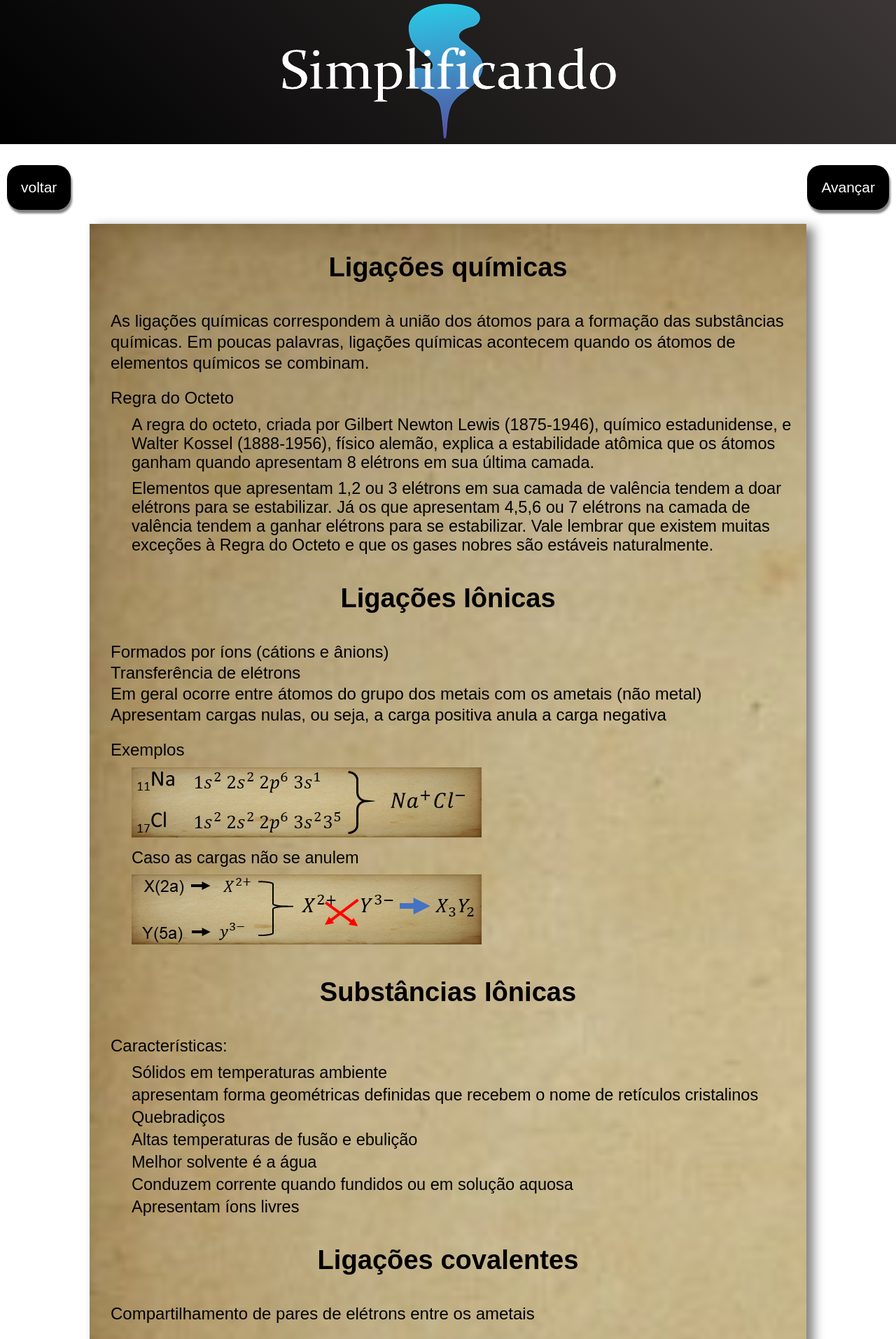
After one commit to Rivaldo05/BenkyouV1.01, a PHP site: page /quimica/ligacoes_quimicas.html in a window 1280 px wide. The commit adds this page. Shown: the top 1914 px of the page at 70% size. Run offline with PHP 8.4, Linux system fonts and the light colour scheme.

Commit message:
Add files via upload

```diff
--- a/index.html
+++ b/index.html
@@ -63,8 +63,12 @@
 
 			<div class="lista_conteudo">
 				<ul>
+					<li><a href="quimica/modelos_atomicos.html">Modelos atômicos</a></li>
 					<li><a href="quimica/compostos_organicos.html">Compostos orgânicos</a></li>
 					<li><a href="quimica/nomeclatura_organica.html">Nomeclatura dos compostos orgânicos</a></li>
+					<li><a href="quimica/funcoes_inorganicas.html">Funções inorgânicas</a></li>
+					<li><a href="quimica/ligacoes_quimicas.html">ligações químicas</a></li>
+					<li><a href=""></a></li>
 				</ul>
 			</div>
 		</div>
--- a/materia-estilo.css
+++ b/materia-estilo.css
@@ -49,6 +49,7 @@ span{
 	margin-top: 10px;
 
 }
+
 
 .resumo_listap li{
 	margin-inline-start:-40px;
--- /dev/null
+++ b/quimica/ligacoes_quimicas.html
@@ -0,0 +1,96 @@
+<!DOCTYPE html>
+<html>
+<head lang="PT-BR">
+	<title>Modelos atômicos</title>
+	<meta charset="utf-8">
+	<link rel="stylesheet" type="text/css" href="../materia-estilo.css">
+	<link rel="stylesheet" type="text/css" href="../header-footer.css">
+	<meta name="viewport" content="width=device-width, initial-scale=1.0">
+</head>
+<body>
+	<header class="header">
+		<div class="img_header">
+			<a href="../index.html"><img src="../imagens/logo4 img.png" alt="Logo do site"></a>
+		</div>
+	</header>
+
+	<div class="clas_voltar">
+		<a href="../index.html" class="bt_voltar"> voltar </a>
+		<a href="quimica/compostos_organicos.html" class="bt_voltar"> Avançar </a>
+	</div>
+
+	<main class="conteiner">
+		<div class="conteiner_conteudo">
+			<section class="intro">
+				<h1>Ligações químicas</h1>
+				<p class="resumo_lista">As ligações químicas correspondem à união dos átomos para a formação das substâncias químicas. Em poucas palavras, ligações químicas acontecem quando os átomos de elementos químicos se combinam.</p>
+
+				<p class="resumo_lista">Regra do Octeto</p>
+				<p class="resumo_listap">A regra do octeto, criada por Gilbert Newton Lewis (1875-1946), químico estadunidense, e Walter Kossel (1888-1956), físico alemão,  explica a estabilidade atômica que os átomos ganham quando apresentam 8 elétrons em sua última camada.</p>
+				<p class="resumo_listap">Elementos que apresentam 1,2 ou 3 elétrons em sua camada de valência tendem a doar elétrons para se estabilizar. Já os que apresentam 4,5,6 ou 7 elétrons na camada de valência tendem a ganhar elétrons para se estabilizar.
+				Vale lembrar que existem muitas exceções à Regra do Octeto e que os gases nobres são estáveis naturalmente.</p>
+
+				<h3>Ligações Iônicas</h3>
+				<p class="resumo_lista">Formados por íons (cátions e ânions)<br>
+				Transferência de elétrons<br>
+				Em geral ocorre entre átomos do grupo dos metais com os ametais (não metal)<br>
+				Apresentam cargas nulas, ou seja, a carga positiva anula a carga negativa</p>
+
+				 <p class="resumo_lista">Exemplos</p>
+					<div class="img-lista resumo_listap">
+						<img src="img quim/compostos_ionicos.png" title="compostos iônicos do cloreto de sódio" alt="exemplos de um composto composto iônico do cloreto de sódio">
+					</div>
+				<p class="resumo_listap">Caso as cargas não se anulem</p>
+					<div class="img-lista resumo_listap">
+						<img src="img quim/compostos_ionicos-2.png" title="compostos iônicos" alt="Exemplo de como proceder quando as cargas do composto iônico não se anularem">
+					</div>
+
+				<h3>Substâncias Iônicas</h3>
+				<p class="resumo_lista">Características:</p>
+				<ul class="resumo_listap">
+					<li>Sólidos em temperaturas ambiente</li>
+					<li>apresentam forma geométricas definidas que recebem o nome de retículos cristalinos</li>
+					<li>Quebradiços</li>
+					<li>Altas temperaturas de fusão e ebulição</li>
+					<li>Melhor solvente é a água</li>
+					<li>Conduzem corrente quando fundidos ou em solução aquosa</li>
+					<li>Apresentam íons livres</li>
+				</ul>
+
+				<h3>Ligações covalentes</h3>
+				<p class="resumo_lista">Compartilhamento de pares de elétrons entre os ametais</p>
+				<p class="resumo_lista">A ligação covalente pode ser realizada entre ametal e ametal, ametal e hidrogênio ou hidrogênio e hidrogênio</p>
+				<p class="resumo_lista">Algumas dessas substancias conduzem corrente elétrica ao se ionizarem na água</p>
+				<p class="resumo_lista">Mesmo que um átomo já esteja estabilizado, ele ainda consegue fazer compartilhamento para estabilizar outros elementos. Antigamente conhecida como ligação covalente dativa e representada por uma seta, hoje é representada meramente por uma ligação simples.</p>
+
+				<div class="img-lista resumo_listap">
+					<img src="img quim/ligacoes_covalentes.png" alt="ligações covalentes do Hidrogênio, Oxigênio e Nitrogênio" title="Exemplo de uma ligação covalente">
+				</div>
+
+				<p class="resumo_listap">Ligação covalente dativa</p>
+				<div class="img-lista resumo_listap">
+					<img src="img quim/ligacoes_covalentes-dativas.png" title="ligação covalente dativa" alt="Exemplo da ligação covalente dativa do tri óxido de enxofre">
+				</div>
+
+				<h3>Substâncias moleculares</h3>
+
+				<p class="resumo_lista">Características:</p>
+				<ul class="resumo_listap">
+					<li>Podem ser encontradas nos três estados físicos da matéria</li>
+					<li>Apresentam pontos de fusão e ebulição baixos em relação as substâncias iônicas</li>
+					<li>Na sua forma pura, são péssimas condutoras de corrente elétrica </li>
+					<li>A solubilidade desses compostos em água e em outros solventes, como o álcool e o querosene, é bastante variada.</li>
+
+				</ul>
+
+
+
+
+			</section>
+
+		</div>
+
+	</main>
+
+</body>
+</html>
```
Also changed, not shown: quimica/modelos_atomicos.html (added, +59 -0 lines), quimica/img quim/compostos_ionicos-2.png (added), quimica/img quim/compostos_ionicos.png (added), quimica/img quim/ligacoes_covalentes-dativas.png (added), quimica/img quim/ligacoes_covalentes.png (added).
